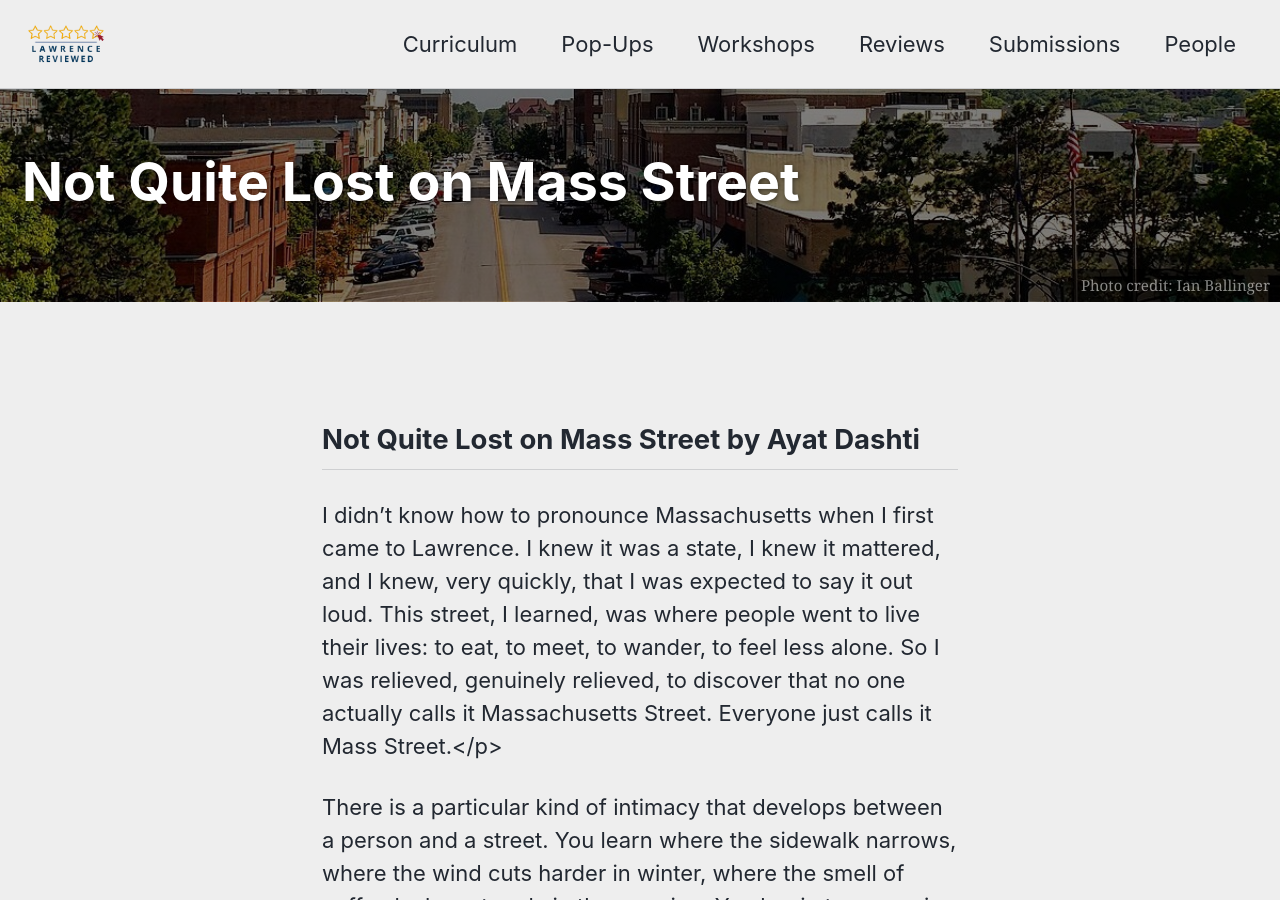
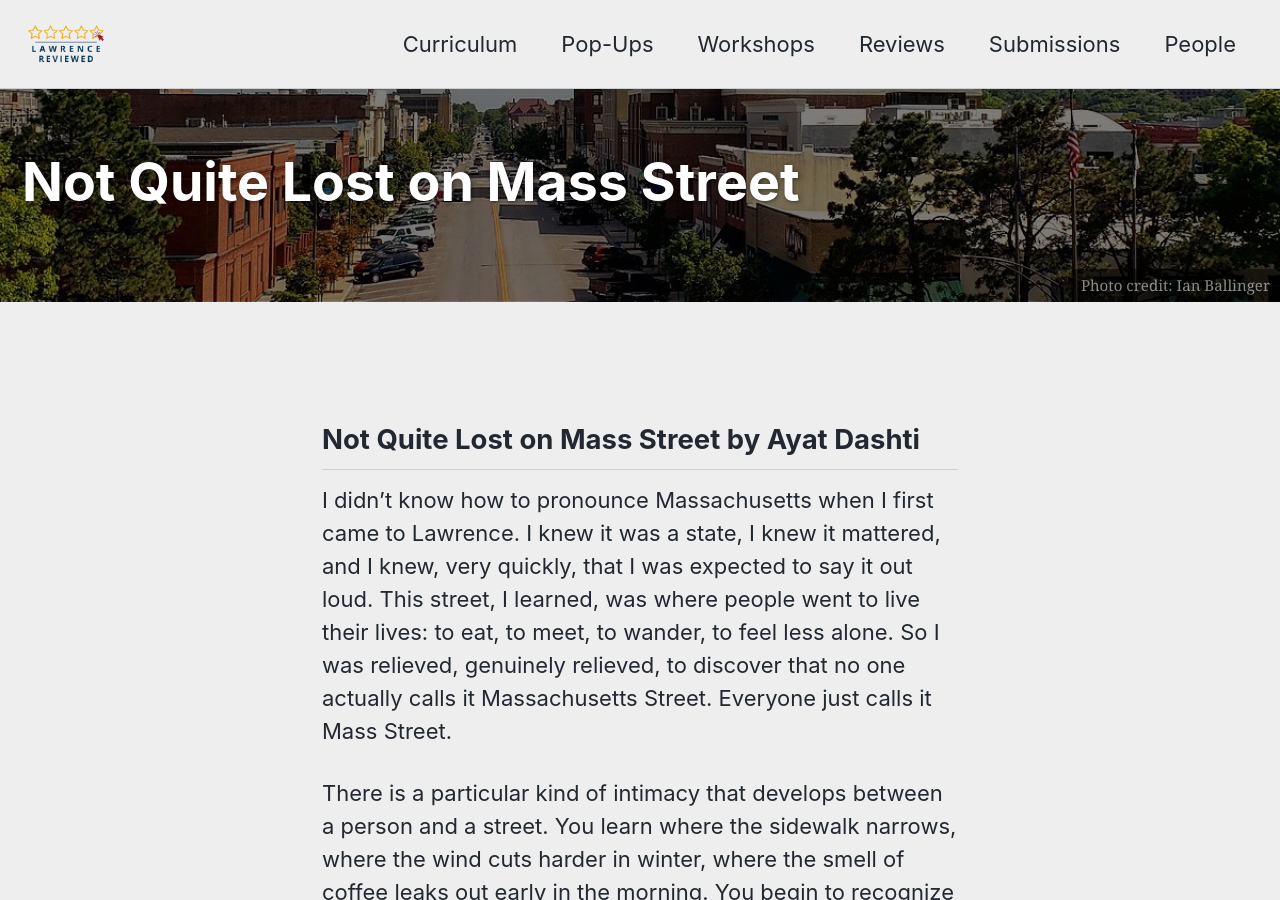
Before and after one commit to idrhku/lawrence-reviewed, a Jekyll site: the page built from _pages/massstreet.md, in a window 1280 px wide and 900 px high. Built offline with Jekyll 4.4.1, drawn with Linux system fonts in a browser that asks for light colours; cached includes are drawn as plain includes.

```diff
--- a/_pages/massstreet.md
+++ b/_pages/massstreet.md
@@ -13,7 +13,7 @@ header:
   caption: "Photo credit: Ian Ballinger"
 ---
 <h2>Not Quite Lost on Mass Street by Ayat Dashti</h2>
-<p></p>I didn’t know how to pronounce Massachusetts when I first came to Lawrence. I knew it was a state, I knew it mattered, and I knew, very quickly, that I was expected to say it out loud. This street, I learned, was where people went to live their lives: to eat, to meet, to wander, to feel less alone. So I was relieved, genuinely relieved, to discover that no one actually calls it Massachusetts Street. Everyone just calls it Mass Street.</p>
+<p>I didn’t know how to pronounce Massachusetts when I first came to Lawrence. I knew it was a state, I knew it mattered, and I knew, very quickly, that I was expected to say it out loud. This street, I learned, was where people went to live their lives: to eat, to meet, to wander, to feel less alone. So I was relieved, genuinely relieved, to discover that no one actually calls it Massachusetts Street. Everyone just calls it Mass Street.</p>
 <p>There is a particular kind of intimacy that develops between a person and a street. You learn where the
 sidewalk narrows, where the wind cuts harder in winter, where the smell of coffee leaks out early in the
 morning. You begin to recognize the pauses: the lull before evening, the quiet that arrives after most
```
